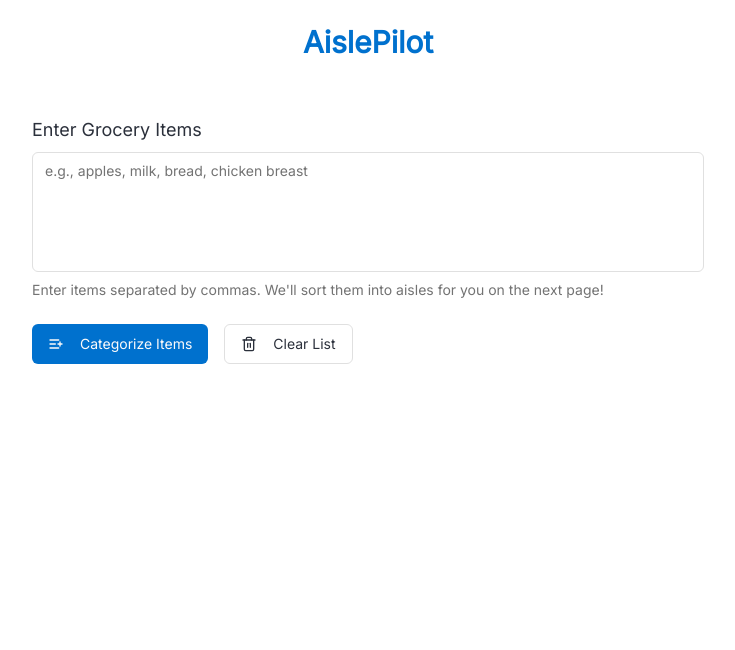
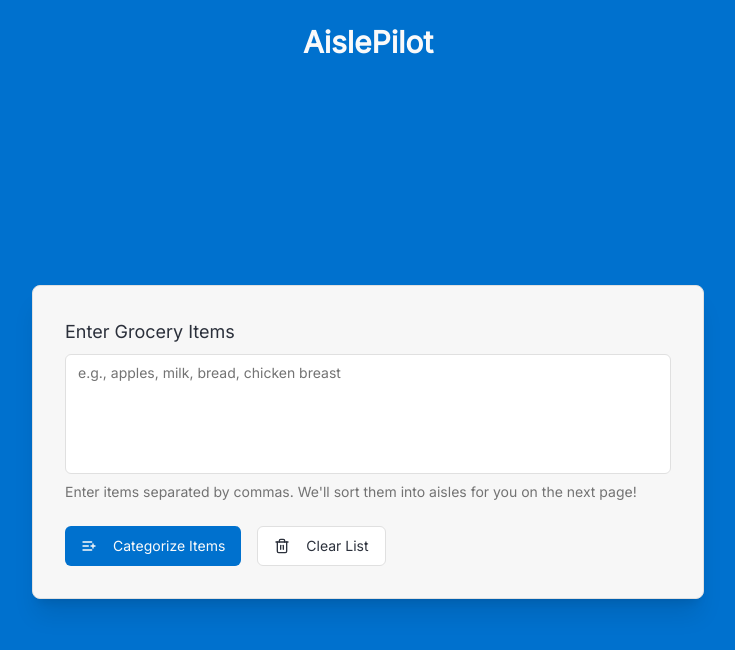
Before and after one commit to eshasantosh/aislepilot, a Next.js app: page / in a window 1280 px wide. Shown: the top 650 px of the page, without its empty margins (272-1007 px from the left). Built offline with nearby package versions, Linux system fonts and the light colour scheme.

Commit message:
fix: list gen page also blue background. consistent button style for vie

```diff
--- a/src/app/page.tsx
+++ b/src/app/page.tsx
@@ -6,7 +6,7 @@
 import { GroceryForm } from '@/components/grocery-form';
 import { useToast } from "@/hooks/use-toast";
 import { LOCAL_STORAGE_KEYS } from '@/lib/constants';
-import { Separator } from '@/components/ui/separator';
+import { Card } from '@/components/ui/card';
 
 export default function Home() {
   const [itemsInput, setItemsInput] = useState<string>('');
@@ -43,19 +43,20 @@
   };
 
   return (
-    <>
+    <div className="flex flex-col min-h-screen bg-primary">
       <AppHeader />
-      <main className="flex-grow container mx-auto px-4 md:px-6 py-8">
-        <div className="max-w-2xl mx-auto">
+      <main className="flex-grow flex items-center">
+        <div className="container mx-auto px-4 md:px-6">
+          <Card className="max-w-2xl mx-auto p-6 sm:p-8 shadow-xl">
             <GroceryForm
               onSubmitItems={handleFormSubmit}
               onClearList={handleClearList}
               isLoading={false}
               initialItems={itemsInput}
             />
+          </Card>
         </div>
-
       </main>
-    </>
+    </div>
   );
 }
--- a/src/components/app-header.tsx
+++ b/src/components/app-header.tsx
@@ -3,7 +3,7 @@
   return (
     <header className="py-6 px-4 md:px-6">
       <div className="container mx-auto flex items-center justify-center gap-3">
-        <h1 className="text-3xl font-bold text-primary">
+        <h1 className="text-3xl font-bold text-primary-foreground">
           AislePilot
         </h1>
       </div>
```
Lines whose indentation alone changed are shown as unchanged.
